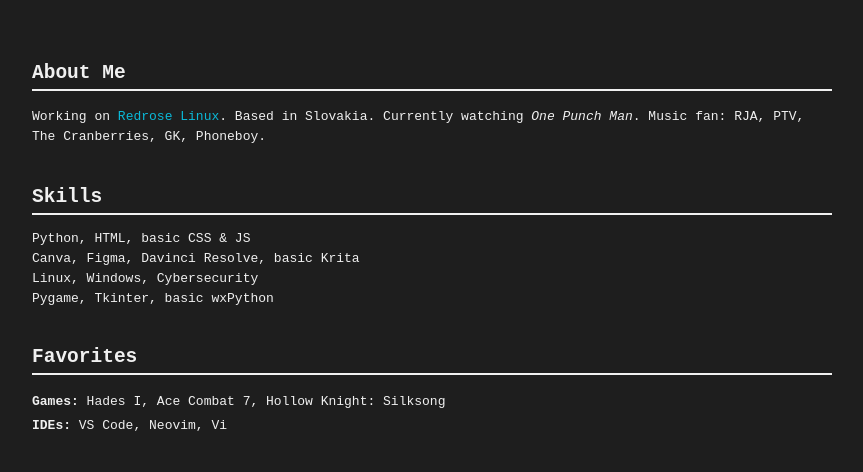
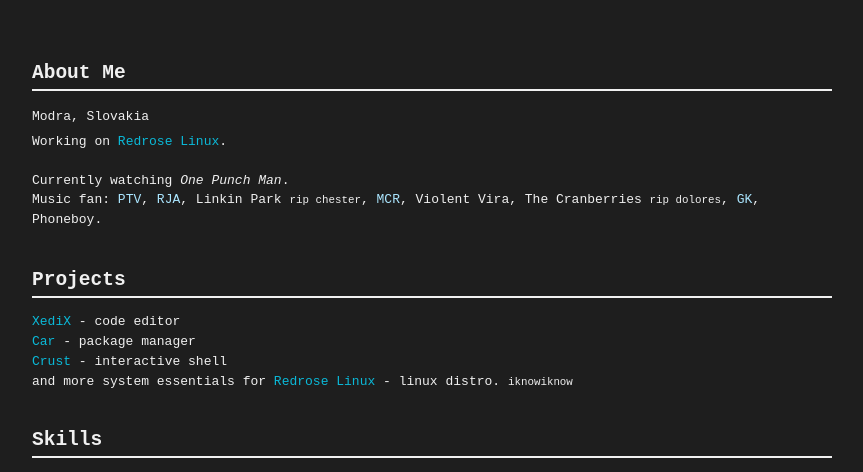
Before and after one commit to mostypc123/mostypc123.github.io, a plain HTML site: page index.html in a window 1280 px wide. Shown: the part 317-789 px from the top of the page, without its empty margins (208-1071 px from the left). Drawn offline with Linux system fonts and the light colour scheme.

Commit message:
Update index.html

```diff
--- a/index.html
+++ b/index.html
@@ -40,6 +40,11 @@
       text-decoration: none;
     }
 
+    span {
+      color:rgb(171, 230, 255);
+      text-decoration: dotted;
+    }
+
     section {
       max-width: 800px;
       margin: 40px auto;
@@ -78,7 +83,19 @@
 
   <section>
     <h2>About Me</h2>
-    <p>Working on <a href="https://redroselinux.github.io">Redrose Linux</a>. Based in Slovakia. Currently watching <em>One Punch Man</em>. Music fan: RJA, PTV, The Cranberries, GK, Phoneboy.</p>
+    <p>Modra, Slovakia</p>
+    <p>Working on <a href="https://redroselinux.github.io">Redrose Linux</a>.
+      <br><br>Currently watching <em>One Punch Man</em>.
+      <br>Music fan:  <span title="Pierce The Veil">PTV</span>, <span title="The Red Jumpsuit Apparatus">RJA</span>, Linkin Park <small>rip chester</small>, <span title="My Chemical Romance">MCR</span>, Violent Vira, The Cranberries <small>rip dolores</small>, <span title="Good Kid">GK</span>, Phoneboy.</p>
+  </section>
+
+    <section>
+    <h2>Projects</h2>
+    <ul>
+      <li><a href="https://xedix.w3spaces.com">XediX</a> - code editor
+      <li><a href="https://github.com/redroselinux/car">Car</a> - package manager
+      <li><a href="https://github.com/redroselinux/crust">Crust</a> - interactive shell
+      <li>and more system essentials for <a href="https://github.com/redroselinux/">Redrose Linux</a> - linux distro. <small>iknowiknow</small>
   </section>
 
   <section>
```
